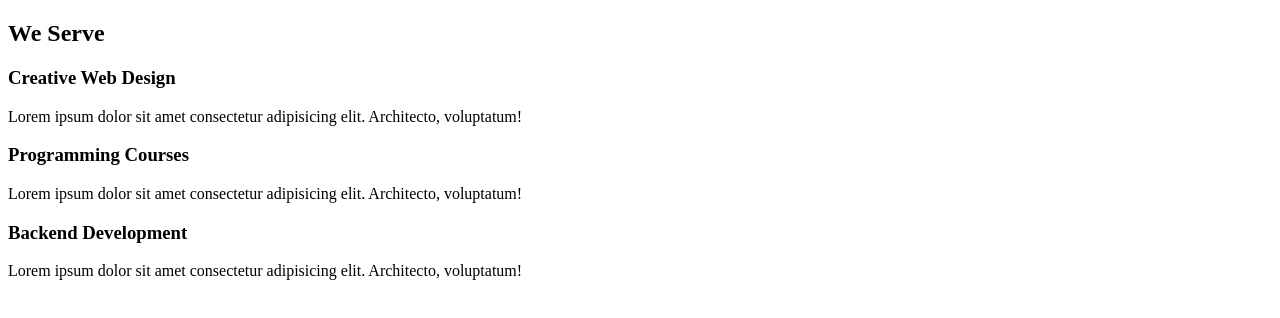
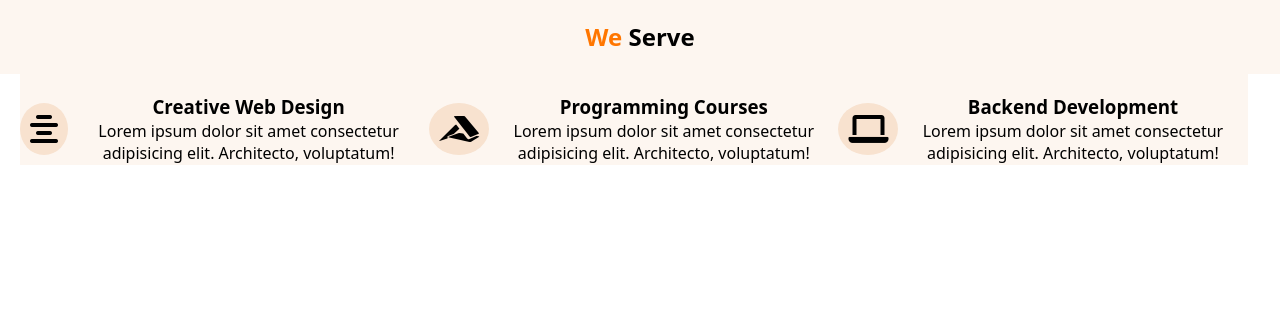
Before and after one commit to Jajamiene25/Verceles_Jamiene_Assessment, a plain HTML site: page index.html in a window 1280 px wide. Drawn offline with Linux system fonts and the light colour scheme; files that its build step writes are made by us from their sources.

Commit message:
Update index.html

```diff
--- a/index.html
+++ b/index.html
@@ -4,15 +4,23 @@
     <meta charset="UTF-8" />
     <meta http-equiv="X-UA-Compatible" content="IE=edge" />
     <meta name="viewport" content="width=device-width, initial-scale=1.0" />
+    <link
+      rel="stylesheet"
+      href="https://cdnjs.cloudflare.com/ajax/libs/font-awesome/6.0.0-beta2/css/all.min.css"
+      integrity="sha512-YWzhKL2whUzgiheMoBFwW8CKV4qpHQAEuvilg9FAn5VJUDwKZZxkJNuGM4XkWuk94WCrrwslk8yWNGmY1EduTA=="
+      crossorigin="anonymous"
+      referrerpolicy="no-referrer"
+    />
+    <link rel="stylesheet" href="/style.css" />
     <title>Assessment</title>
   </head>
   <body>
     <!--Start-->
-    <section>
-      <div>
-        <h2>We Serve</h2>
+    <section id="about">
+      <div class="container">
+        <h2><span class="text-custom">We</span> Serve</h2>
         <div>
-          <div>
+          <div class="content-1">
             <i class="fas fa-align-center fa-2x"></i>
             <div>
               <h3>Creative Web Design</h3>
@@ -22,7 +30,7 @@
               </p>
             </div>
           </div>
-          <div>
+          <div class="content-2">
             <i class="fab fa-accusoft fa-2x"></i>
             <div>
               <h3>Programming Courses</h3>
@@ -32,7 +40,7 @@
               </p>
             </div>
           </div>
-          <div>
+          <div class="content-3">
             <i class="fas fa-laptop fa-2x"></i>
             <div>
               <h3>Backend Development</h3>
```
